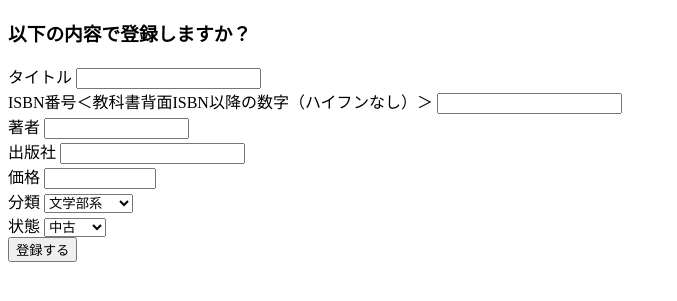
After one commit to ShouyaFUJISAWA01/textbook_buysell, a Flask app: template app/templates/homes/book_register_confirm.html in a window 1280 px wide. The commit adds this page. Shown: the top 301 px of the page, without its empty margins (0-677 px from the left). Run offline with Flask 2, Linux system fonts and the light colour scheme; the template is opened without the code that fills it, so the values that code supplies are empty.

Commit message:
会員、教科書の登録に確認画面をつけました。

```diff
--- /dev/null
+++ b/app/templates/homes/book_register_confirm.html
@@ -0,0 +1,65 @@
+<!DOCTYPE html>
+<html lang="ja">
+    <head>
+        <meta charset="UTF-8">
+        <title>教科書売買システム</title>
+    </head>
+    <body>
+        {% for category, message in get_flashed_messages(with_categories=true) %}
+            {% if category == 'error' %}
+                {{ message }}
+            {% endif %}
+        {% endfor %}
+        <form action="{{url_for('book_register.book_register',title=title, isbn_no=isbn_no, author=author, publisher=publisher, price=price, category=category, status=status )}}" method="POST">
+            <h3>以下の内容で登録しますか？</h3>
+            <div>
+                タイトル
+                <input type="text" name="title" required value="{{title}}">
+            </div>
+            <div>
+                ISBN番号＜教科書背面ISBN以降の数字（ハイフンなし）＞
+                <input type="text" name="isbn_no" required value="{{isbn_no}}">
+            </div>
+            <div>
+                著者
+                <input type="text" name="author" size="15" required value="{{author}}">
+            </div>
+            <div>
+                出版社
+                <input type="text" name="publisher" size="20" required value="{{ publisher }}">
+            </div>
+            <div>
+                価格
+                <input type="number" name="price" size="10" min="0" max="999999999" required value="{{price}}">
+            </div>
+            <div>
+                分類
+                <select size="1" name="category" required>
+                    <option value="文学部系" {{ "selected" if category == "文学部系" }}>文学部系</option>
+                    <option value="教育学部系" {{ "selected" if category == "教育学部系" }}>教育学部系</option>
+                    <option value="法学部系" {{ "selected" if category == "法学部系" }}>法学部系</option>
+                    <option value="社会学部系" {{ "selected" if category == "社会学部系" }}>社会学部系</option>
+                    <option value="経済学部系" {{ "selected" if category == "経済学部系" }}>経済学部系</option>
+                    <option value="理学部系" {{ "selected" if category == "理学部系" }}>理学部系</option>
+                    <option value="医学部系" {{ "selected" if category == "医学部系" }}>医学部系</option>
+                    <option value="歯学部系" {{ "selected" if category == "歯学部系" }}>歯学部系</option>
+                    <option value="薬学部系" {{ "selected" if category == "薬学部系" }}>薬学部系</option>
+                    <option value="工学部系" {{ "selected" if category == "工学部系" }}>工学部系</option>
+                    <option value="農学部系" {{ "selected" if category == "農学部系" }}>農学部系</option>
+                </select>
+            </div>
+            <div>
+                状態
+                <select name="status" required>
+                    <option value="中古" {{ "selected" if status == "中古" }}>中古</option>
+                    <option value="新品" {{ "selected" if status == "新品" }}>新品</option>
+                    <option value="未使用" {{ "selected" if status == "未使用" }}>未使用</option>
+                </select>
+            </div>
+
+            <div>
+                <input type="submit" value="登録する">
+            </div>
+        </form>
+    </body>
+</html>
```
Also changed, not shown: app/templates/homes/book_register.html (+6 -6 lines), app/templates/top/register.html (+8 -2 lines), app/templates/top/register_confirm.html (added, +27 -0 lines), app/views/book_register.py (+26 -2 lines), app/views/top.py (+26 -9 lines).
